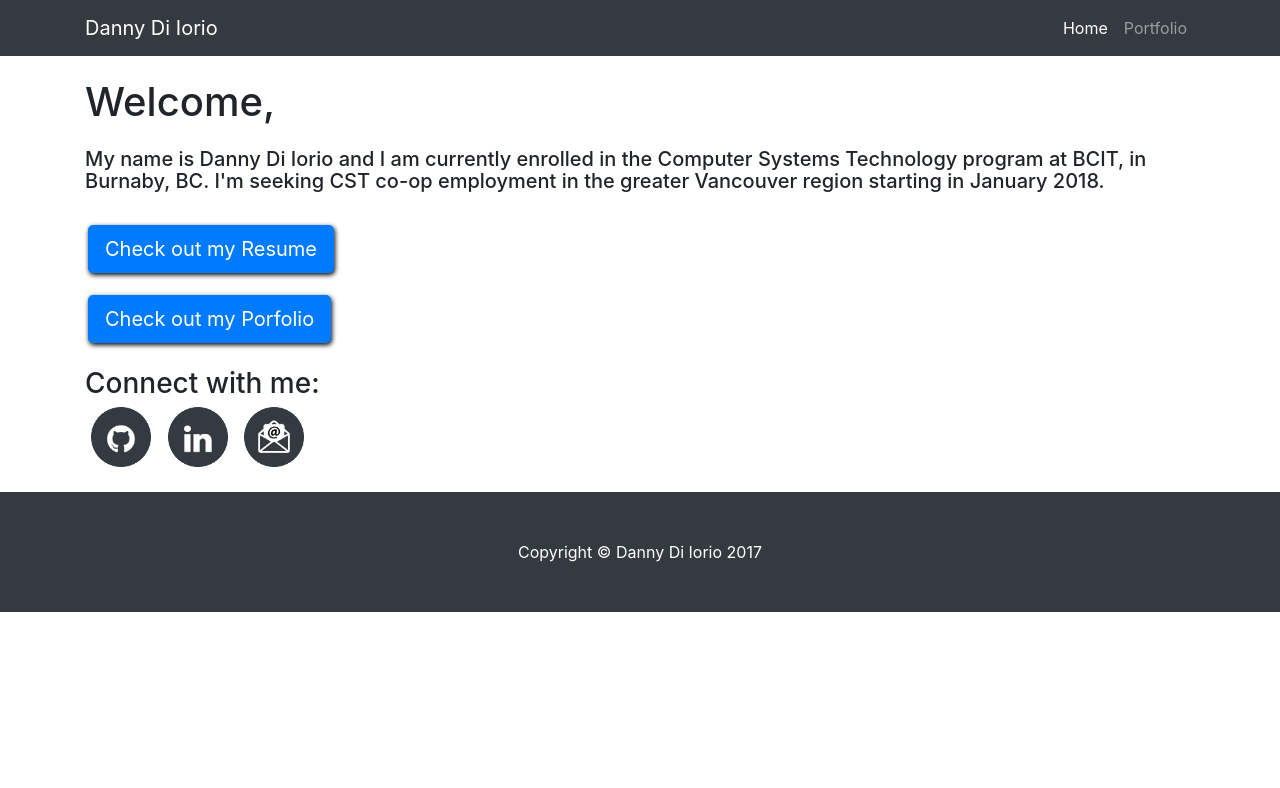
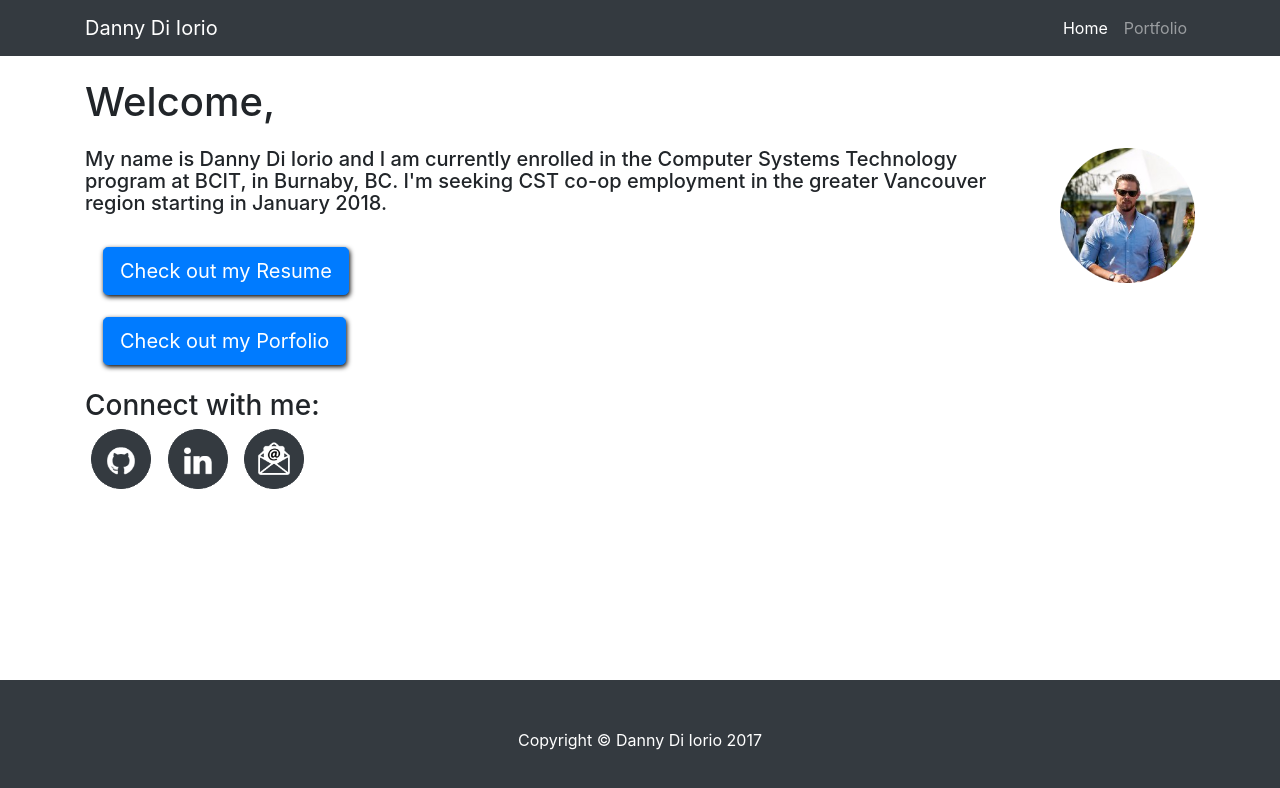
Before and after one commit to ddiiorio/ddiiorio-website, a website: page index.html in a window 1280 px wide. Drawn offline with Linux system fonts and the light colour scheme.

Commit message:
Add image and stick footer to bottom

```diff
--- a/css/style.css
+++ b/css/style.css
@@ -1,5 +1,12 @@
+html {
+    position: relative;
+    min-height: 100%;
+}
+
+
 body {
     padding-top: 54px;
+    margin-bottom: 120px;
 }
 
 @media (min-width: 992px) {
@@ -34,3 +41,17 @@ body {
 .img-fluid:hover {
     opacity: 0.7;
 }
+
+.ddImg {
+    padding-left: 35px;
+    max-width: 170px;
+    padding-bottom: 80px;
+}
+
+.footer {
+    position: absolute;
+    bottom: 0;
+    width: 100%;
+    /* Set the fixed height of the footer here */
+    height: 120px;
+}
--- a/index.html
+++ b/index.html
@@ -44,6 +44,9 @@
     <h1 class="my-4">Welcome,
         <!--<small>Secondary Text</small>-->
     </h1>
+    <div class="col-xs-9 ">
+        <img src="img/dd.png" class="pull-right img-responsive ddImg"/>
+    </div>
     <h5 class="my-4">
         My name is Danny Di Iorio and I am currently enrolled in the Computer Systems Technology program at BCIT, in Burnaby, BC.
         I'm seeking CST co-op employment in the greater Vancouver region starting in January 2018.
@@ -77,7 +80,7 @@
 </div>
 
 <!-- Footer -->
-<footer class="py-5 bg-dark">
+<footer class="py-5 bg-dark footer">
     <div class="container">
         <p class="m-0 text-center text-white">Copyright &copy; Danny Di Iorio 2017</p>
     </div>
```
Also changed, not shown: portfolio.html (+1 -1 lines), img/dd.png (added).
